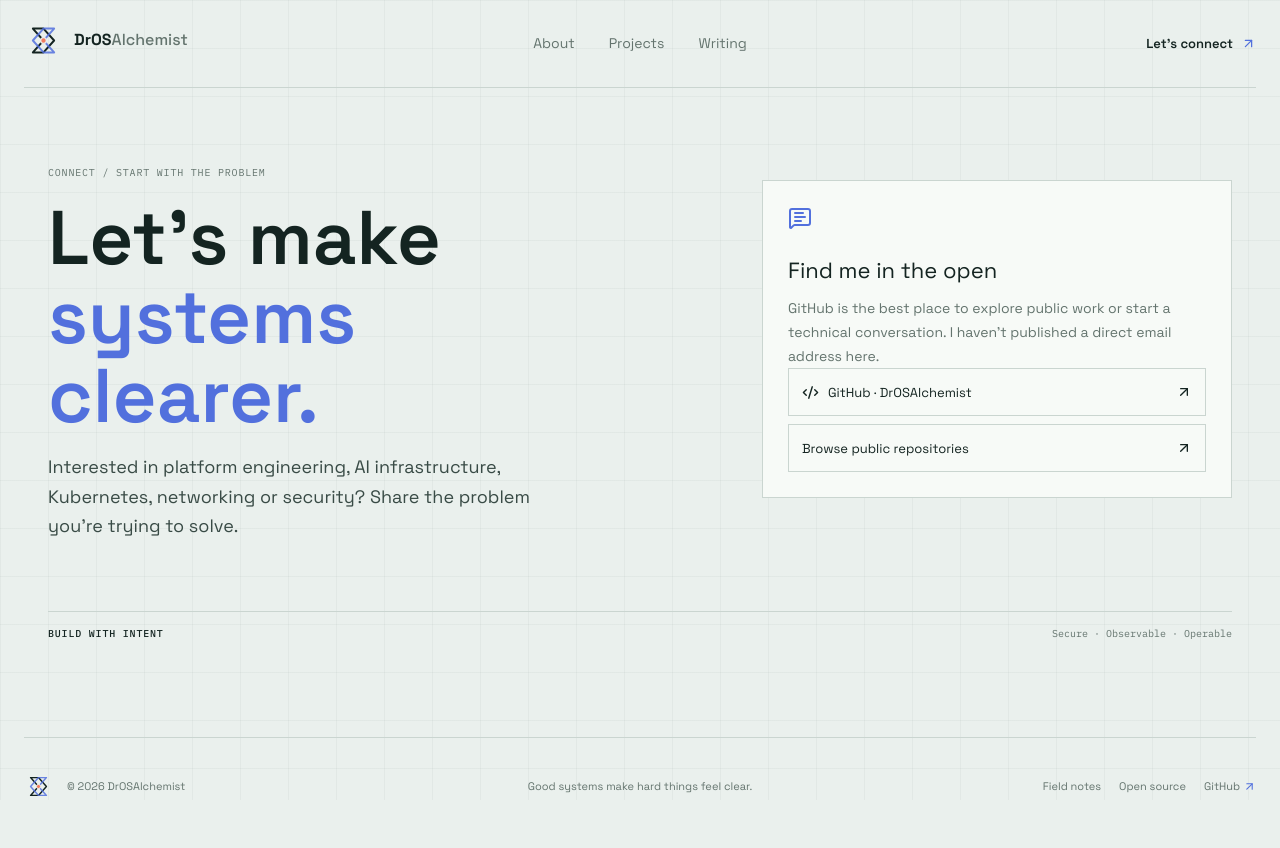
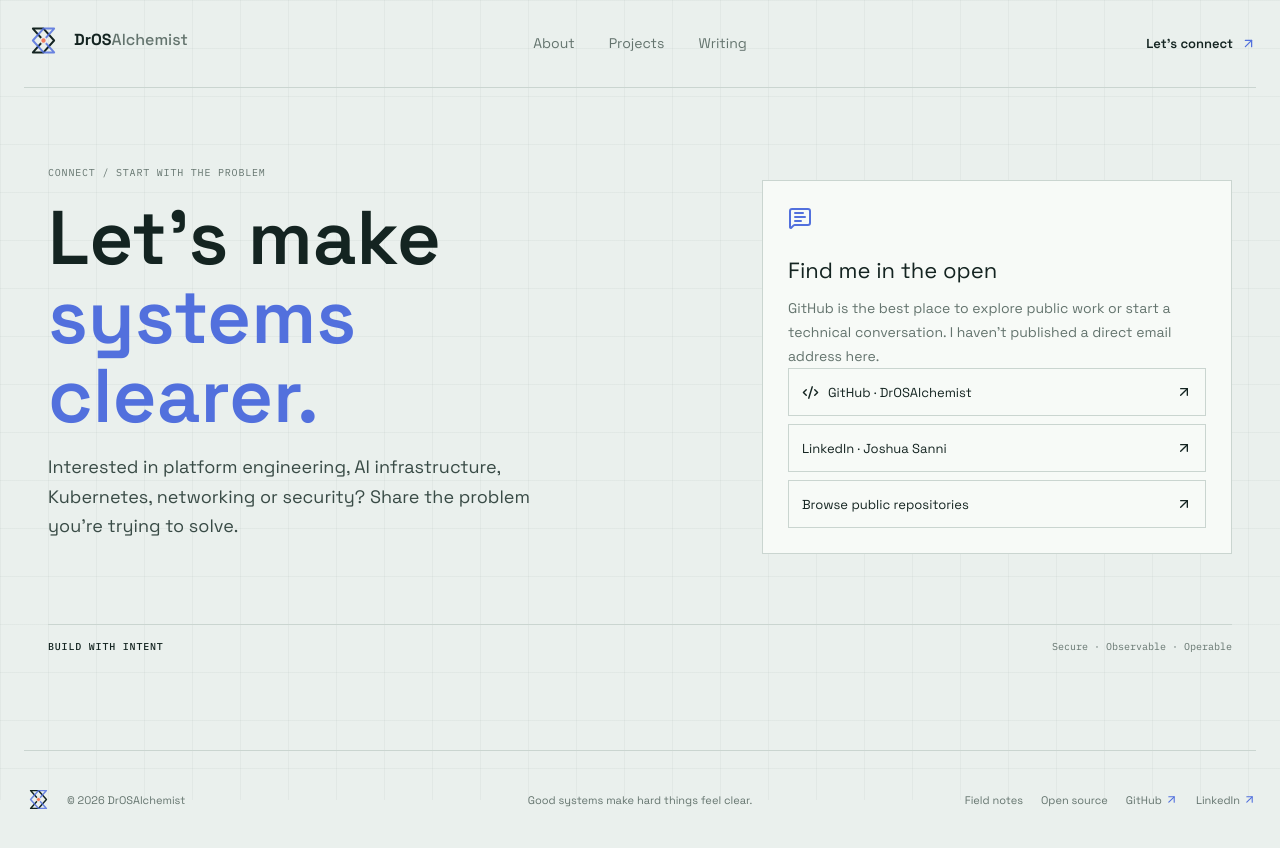
Before and after one commit to DrOSAlchemist/dr-os-alchemist-portfolio, a Next.js app: page /contact in a window 1280 px wide. Built offline with nearby package versions, Linux system fonts and the light colour scheme.

Commit message:
Add LinkedIn profile links

```diff
--- a/components/SiteLayout.js
+++ b/components/SiteLayout.js
@@ -57,6 +57,9 @@ export default function SiteLayout({ children }) {
             <a href="https://github.com/DrOSAlchemist" target="_blank" rel="noreferrer">
               GitHub <ArrowUpRight aria-hidden="true" size={13} />
             </a>
+            <a href="https://www.linkedin.com/in/jsanni/" target="_blank" rel="noreferrer">
+              LinkedIn <ArrowUpRight aria-hidden="true" size={13} />
+            </a>
           </div>
         </footer>
       </div>
--- a/pages/contact.js
+++ b/pages/contact.js
@@ -30,6 +30,10 @@ export default function Contact() {
               <span><CodeXml aria-hidden="true" size={17} /> GitHub · DrOSAlchemist</span>
               <ArrowUpRight aria-hidden="true" size={16} />
             </a>
+            <a className="contact-link" href="https://www.linkedin.com/in/jsanni/" target="_blank" rel="noreferrer">
+              <span>LinkedIn · Joshua Sanni</span>
+              <ArrowUpRight aria-hidden="true" size={16} />
+            </a>
             <Link className="contact-link" href="/projects">
               <span>Browse public repositories</span><ArrowUpRight aria-hidden="true" size={16} />
             </Link>
```
